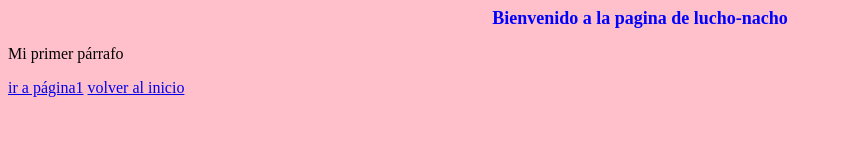
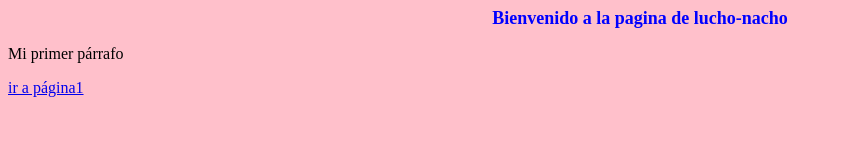
Before and after one commit to NachoLucho2008MK/Proyecto-1, a plain HTML site: page index.html in a window 1280 px wide. Shown: the whole page, without its empty margins (0-842 px from the left). Drawn offline with Linux system fonts and the light colour scheme.

Commit message:
Update index.html

```diff
--- a/index.html
+++ b/index.html
@@ -17,7 +17,7 @@ body
 <p>Mi primer párrafo</p>
 
 <a href=“pagina1.html“>ir a página1</a>
-<a href=“index.html“>volver al inicio</a>
+
 
 </body>
 
```
